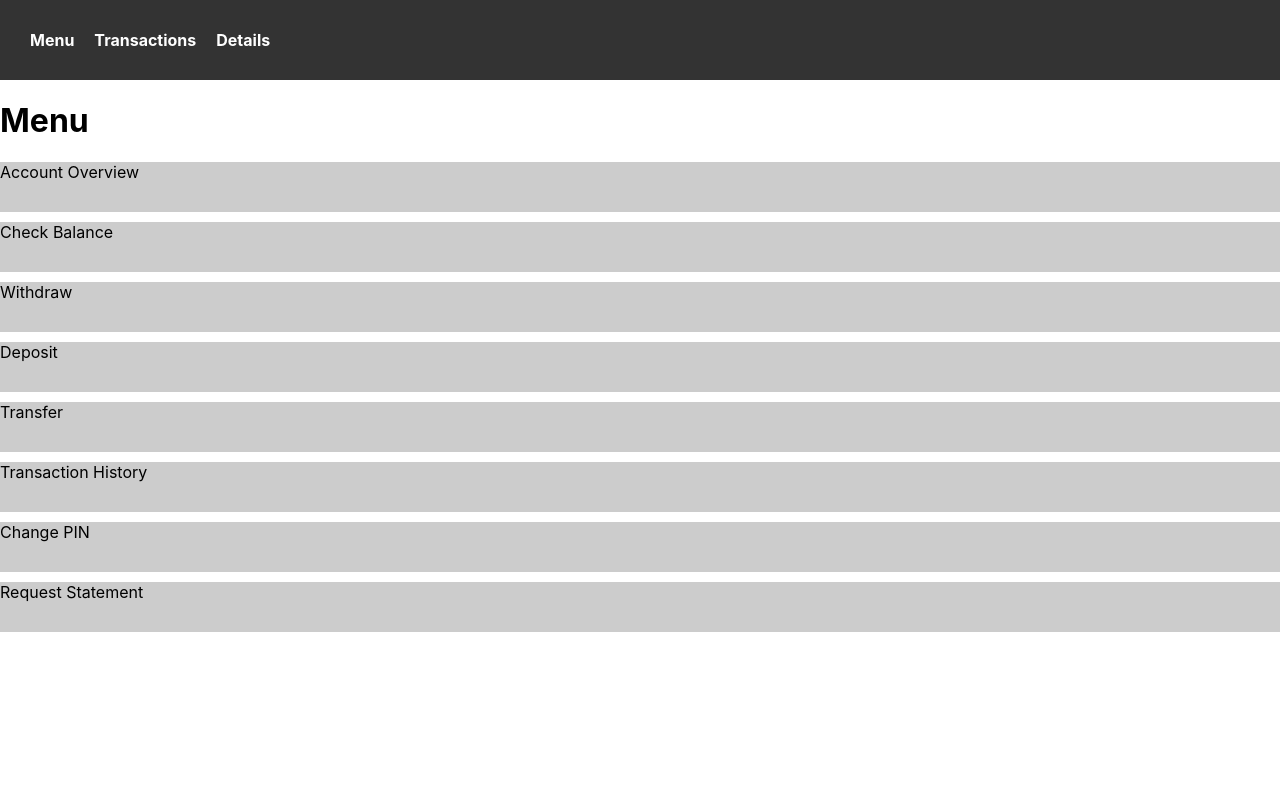
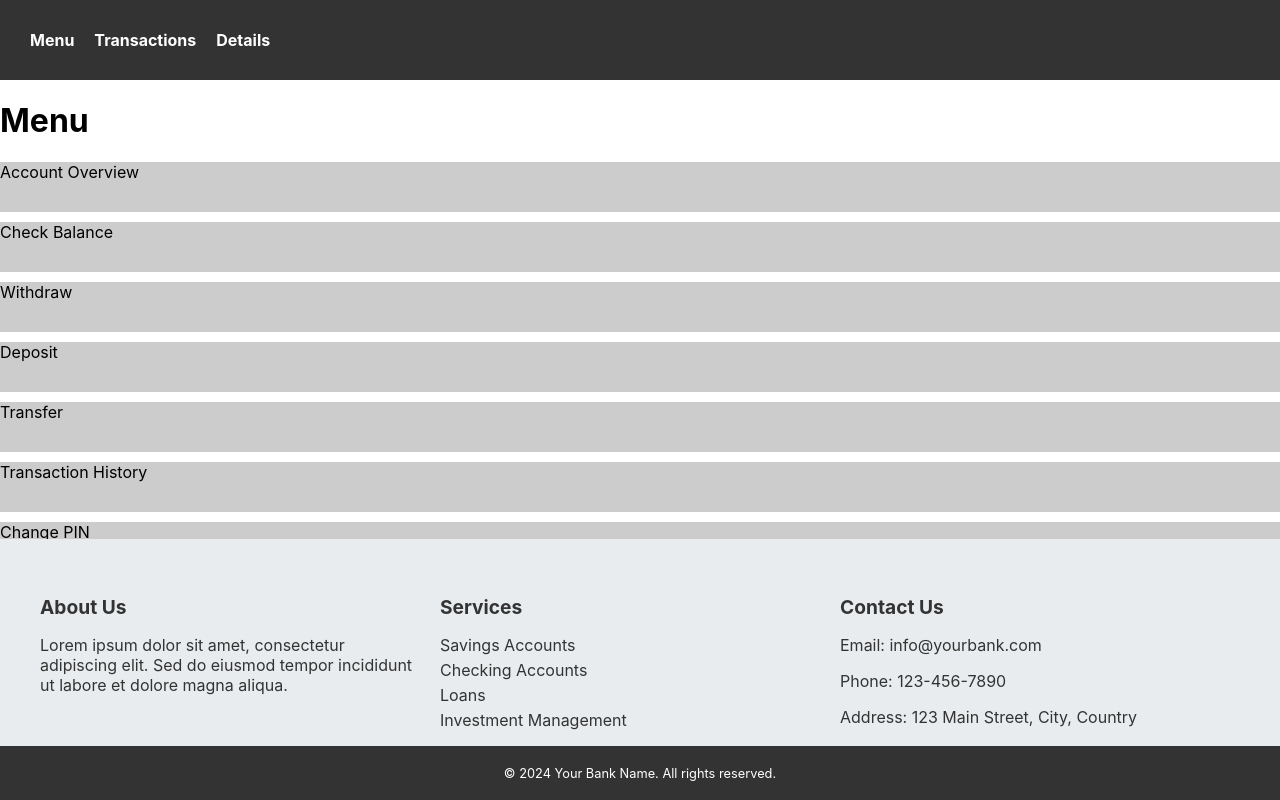
Before and after one commit to Renoy37/BankSystem, a React (Create React App) app in the folder client/bankingsystem/: page /menu in a window 1280 px wide. Built offline with nearby package versions, Linux system fonts and the light colour scheme; sample sign-in values are in the browser's storage.

Commit message:
Updated the details

```diff
--- a/client/bankingsystem/src/App.css
+++ b/client/bankingsystem/src/App.css
@@ -102,6 +102,8 @@
 }
 
 
+/* Transaction page styles */
+
 .transactions-container {
   margin: 20px;
 }
@@ -131,31 +133,34 @@
 }
 
 
+
+/* Details page styles */
+
 .user-details-container {
   display: flex;
   flex-direction: column;
   align-items: center;
+  margin-top: 50px;
 }
 
 .user-details {
-  display: grid;
-  grid-template-columns: 1fr 1fr;
-  flex-direction: column;
+  display: flex;
+  flex-direction: row;
   align-items: center;
+  margin-bottom: 30px;
 }
 
 .icon {
-  height: 200px;
-  width: 200px;
-  margin-right: 150px;
-  margin-top: 50px;
+  height: 190px;
+  width: 190px;
   background-color: #ddd;
-  border-radius: 100px;
+  border-radius: 50%;
+  margin-right: 60px;
 }
 
 .details-grid {
-  display: flex;
-  flex-direction: column;
+  display: grid;
+  grid-template-columns: 1fr 1fr;
   grid-gap: 10px;
 }
 
@@ -163,6 +168,39 @@
   display: flex;
   align-items: center;
 }
+
+.account-overview {
+  margin-top: 50px;
+  margin-bottom: 50px;
+}
+
+.account-summary {
+  display: flex;
+  justify-content: space-between;
+}
+
+.account {
+  background-color: #f0f0f0;
+  padding: 10px;
+  border-radius: 5px;
+  margin-bottom: 10px;
+}
+
+.linked-accounts {
+  margin-top: 20px;
+}
+
+.linked-accounts ul {
+  list-style: none;
+  padding: 0;
+}
+
+.linked-accounts li {
+  margin-bottom: 5px;
+}
+
+
+/*  */
 
 label {
   margin-right: 10px;
@@ -196,6 +234,58 @@ label {
 }
 
 
+/* Footer styes */
+.footer {
+  background-color: #e9ecee;
+  padding: 30px 0;
+  margin-top: 50px;
+  color: #333;
+  position: fixed;
+  bottom: -31px;
+  width: 100%;
+}
+
+.footer-content {
+  display: flex;
+  justify-content: space-around;
+  max-width: 1200px;
+  margin: 0 auto;
+}
+
+.footer-column {
+  flex: 1;
+  margin-right: 20px;
+}
+
+.footer-column h4 {
+  font-size: 1.2rem;
+  margin-bottom: 15px;
+}
+
+.footer-column ul {
+  list-style: none;
+  padding: 0;
+}
+
+.footer-column ul li {
+  margin-bottom: 5px;
+}
+
+.footer-bottom {
+  background-color: #333;
+  color: #fff;
+  padding: 20px 0;
+  text-align: center;
+}
+
+.footer-bottom p {
+  margin: 0;
+  font-size: 0.8rem;
+}
+
+/*  */
+
+
 @media only screen and (min-width: 768px) {
   .user-details {
     flex-direction: row;
--- a/client/bankingsystem/src/App.js
+++ b/client/bankingsystem/src/App.js
@@ -6,6 +6,7 @@ import Signup from './components/Login/Signup';
 import Menu from './components/Menu';
 import Transactions from './components/Transactions';
 import Details from './components/Details';
+import Footer from './components/Footer';
 
 function App() {
   const [signupData, setSignupData] = useState([]);
@@ -34,6 +35,7 @@ function App() {
       })
       .catch((error) => console.error('Error:', error));
       setAuthenticated(true);
+      localStorage.setItem('authenticated', 'true');
   }
 
   function handleSignUp(signUpDetails) {
@@ -51,7 +53,13 @@ function App() {
       })
       .catch((error) => console.error('Error:', error));
       setAuthenticated(true);
+      localStorage.setItem('authenticated', 'true');
 
+  }
+
+  function handleLogout () {
+    setAuthenticated(false);
+    localStorage.removeItem('authenticated');
   }
 
   return (
@@ -64,6 +72,7 @@ function App() {
           <Route path="/details" element={authenticated ? <Details /> : <Navigate to="/" />} />
           <Route path="/" element={!authenticated ? <Signup onSignUp={handleSignUp} onLogin={handleLogin} /> : <Navigate to="/menu" />} />
         </Routes>
+        {authenticated && <Footer />}
       </div>
     </Router>
   );
--- a/client/bankingsystem/src/components/Details.js
+++ b/client/bankingsystem/src/components/Details.js
@@ -2,7 +2,21 @@ import React from 'react';
 import { Icon } from '@iconify/react';
 
 
-function Details({ user }) {
+function Details( ) {
+
+    const accountOverview = {
+        savingsBalance: 5000,
+        checkingBalance: 2500,
+        accountNumber: '1234567890',
+        linkedAccounts: ['9876543210', '5678901234'],
+      };
+
+      const recentTransactions = [
+        { type: 'Deposit', amount: 1000, date: '2024-04-15' },
+        { type: 'Withdrawal', amount: 200, date: '2024-04-14' },
+        { type: 'Transfer', amount: 500, date: '2024-04-13' },
+      ];
+
   return (
     <div className="user-details-container">
       <h1>User Details</h1>
@@ -15,33 +29,66 @@ function Details({ user }) {
           <div className="detail">
             <label htmlFor="name">Name:</label>
             {/* <span>{user.name}</span> */}
+            <p>User One</p>
           </div>
           <div className="detail">
             <label htmlFor="address">Address:</label>
             {/* <span>{user.address}</span> */}
+            <p>0000000000</p>
           </div>
           <div className="detail">
             <label htmlFor="phone">Phone Number:</label>
             {/* <span>{user.phone}</span> */}
+            <p>11111111111</p>
           </div>
           <div className="detail">
             <label htmlFor="email">Email:</label>
             {/* <span>{user.email}</span> */}
+            <p>User@example.com</p>
           </div>
           <div className="detail">
             <label htmlFor="dateOfBirth">Date of Birth:</label>
             {/* <span>{user.dateOfBirth}</span> */}
+            <p>12/12/2000</p>
           </div>
           <div className="detail">
             <label htmlFor="gender">Gender:</label>
             {/* <span>{user.gender}</span> */}
+            <p>Male</p>
           </div>
           <div className="detail">
             <label htmlFor="nationality">Nationality:</label>
             {/* <span>{user.nationality}</span> */}
+            <p>Indian</p>
           </div>
         </div>
       </div>
+
+      {/* Account Overview Section */}
+      <section className="account-overview">
+        <h2>Account Overview</h2>
+        <div className="account-summary">
+          <div className="account">
+            <h3>Savings Account</h3>
+            <p>Balance: ${accountOverview.savingsBalance}</p>
+            <p>Account Number: {accountOverview.accountNumber}</p>
+          </div>
+          <div className="account">
+            <h3>Checking Account</h3>
+            <p>Balance: ${accountOverview.checkingBalance}</p>
+            <p>Account Number: {accountOverview.accountNumber}</p>
+          </div>
+        </div>
+        <div className="linked-accounts">
+          <h3>Linked Accounts</h3>
+          <ul>
+            {accountOverview.linkedAccounts.map(account => (
+              <li key={account}>{account}</li>
+            ))}
+          </ul>
+        </div>
+      </section>
+
     </div>
   );
 }
--- /dev/null
+++ b/client/bankingsystem/src/components/Footer.js
@@ -0,0 +1,36 @@
+// Footer.js
+
+import React from 'react';
+
+function Footer() {
+  return (
+    <footer className="footer">
+      <div className="footer-content">
+        <div className="footer-column">
+          <h4>About Us</h4>
+          <p>Lorem ipsum dolor sit amet, consectetur adipiscing elit. Sed do eiusmod tempor incididunt ut labore et dolore magna aliqua.</p>
+        </div>
+        <div className="footer-column">
+          <h4>Services</h4>
+          <ul>
+            <li>Savings Accounts</li>
+            <li>Checking Accounts</li>
+            <li>Loans</li>
+            <li>Investment Management</li>
+          </ul>
+        </div>
+        <div className="footer-column">
+          <h4>Contact Us</h4>
+          <p>Email: info@yourbank.com</p>
+          <p>Phone: 123-456-7890</p>
+          <p>Address: 123 Main Street, City, Country</p>
+        </div>
+      </div>
+      <div className="footer-bottom">
+        <p>&copy; 2024 Your Bank Name. All rights reserved.</p>
+      </div>
+    </footer>
+  );
+}
+
+export default Footer;
```
